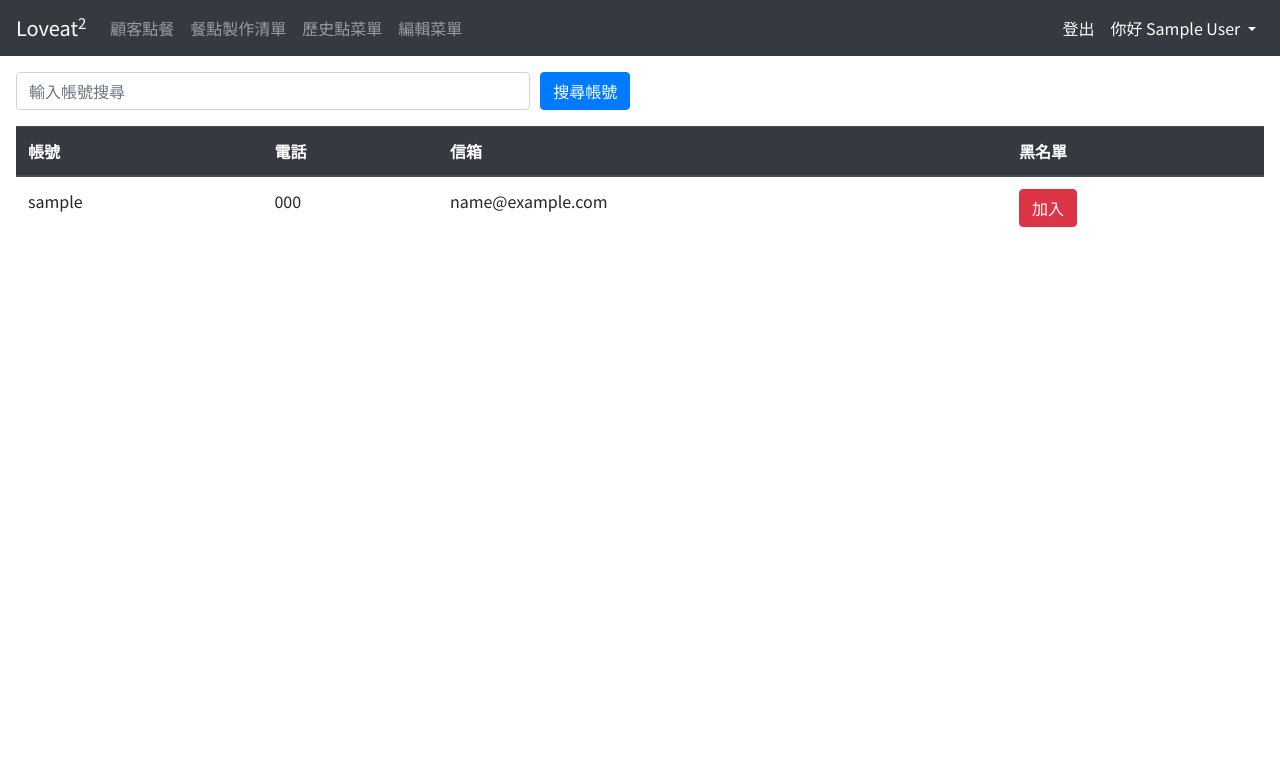
After one commit to lucy4116411/loveat2, a Flask app: page /user/manage in a window 1280 px wide. The commit adds this page. Shown: the top 783 px of the page. Run offline with Flask 2, Linux system fonts and the light colour scheme; the visitor is signed in with stand-in values (Sample User, id 1); a database or web service that is not in the repository returns one stand-in record (values such as "Sample title"); some libraries are stand-ins or nearby versions.

Commit message:
feat(manage-user): finish managing user page
url:
  - /user/manage

```diff
--- a/models/user.py
+++ b/models/user.py
@@ -6,6 +6,10 @@ from bson.objectid import ObjectId
 from models import db
 
 from werkzeug.security import check_password_hash, generate_password_hash
+
+
+def get_all_user():
+    return db.USER_COLLECTION.find({})
 
 
 def get_state(id):
--- /dev/null
+++ b/static/css/user.css
@@ -0,0 +1,26 @@
+.full-container {
+    height: 100%;
+    width: 100%;
+    overflow: auto;
+}
+
+th {
+    position: sticky;
+    top: 0;
+}
+
+.tr1 {
+    background: white;
+}
+
+.tr2 {
+    background: rgba(100, 196, 237, 0.3);
+}
+
+.frozen {
+    background: rgba(0,0,0,.05);
+}
+
+.hidden {
+    display: none;
+}
--- /dev/null
+++ b/static/js/user.js
@@ -0,0 +1,59 @@
+/* global FetchData */
+const API = {
+  updateState: '/api/user/update/state',
+};
+let TR = [];
+
+function toggle(ctx) {
+  const el = ctx;
+  const tr = ctx.parentNode.parentNode;
+  if (el.value === 'frozen') {
+    el.value = 'activate';
+    el.classList.remove('btn-danger');
+    el.classList.add('btn-primary');
+    el.innerText = '移除';
+    tr.classList.add('frozen');
+  } else {
+    el.value = 'frozen';
+    el.classList.add('btn-danger');
+    el.classList.remove('btn-primary');
+    el.innerText = '加入';
+    tr.classList.remove('frozen');
+  }
+}
+
+async function updateState(e) {
+  const result = await FetchData.post(API.updateState, {
+    id: e.target.id,
+    state: e.target.value,
+  });
+  if (result.status === 200) {
+    toggle(e.target);
+  }
+}
+
+function search() {
+  const tar = document.getElementById('search-name').value;
+  TR.forEach((cur) => {
+    const account = cur.querySelector('td');
+    if (account.innerText.includes(tar)) {
+      cur.classList.remove('hidden');
+    } else {
+      cur.classList.add('hidden');
+    }
+  });
+  return false;
+}
+
+function init() {
+  // add event listener
+  [...document.getElementsByClassName('update-state')].forEach((cur) => {
+    cur.addEventListener('click', updateState);
+  });
+  document.getElementById('search-form').addEventListener('submit', search);
+  // get all tr
+  const trs = document.querySelectorAll('#user-table > tbody > tr');
+  TR = [...trs];
+}
+
+window.addEventListener('load', init);
--- a/templates/component/navbar.html
+++ b/templates/component/navbar.html
@@ -55,6 +55,7 @@
                     <a class="dropdown-item" href="{{ url_for('order_web.pending') }}">管理頁面</a>
                     <a class="dropdown-item" href="{{ url_for('setting_web.business_time') }}">設定點餐時間</a>
                     <a class="dropdown-item" href="{{ url_for('setting_web.news') }}">推播資訊</a>
+                    <a class="dropdown-item" href="{{ url_for('user_web.manage') }}">帳號管理</a>
                 {% endif %}
             </div>
         </li>
--- a/templates/order.html
+++ b/templates/order.html
@@ -63,5 +63,5 @@
               </div>
             </div>
           </div>
-
+</div>
 {% endblock %}
--- /dev/null
+++ b/templates/user.html
@@ -0,0 +1,57 @@
+{% extends "layout.html" %}
+{% set url = "boss" %}
+
+{% set defaultPush = False %}
+{% block header %}
+<link rel="stylesheet" href="{{ url_for('static', filename='css/user.css') }}">
+<script src="{{ url_for('static', filename='js/user.js') }}"></script>
+{% endblock %}
+
+{% block content %}
+<div class="full-container">
+    <form action="#" id="search-form">
+        <div class="form-row">
+            <div class="form-group col-sm-5">
+                <input type="text" id="search-name" class="form-control" placeholder="輸入帳號搜尋">
+            </div>
+            <div class="form-group col-sm-5">
+                <button class="btn btn-primary">搜尋帳號</button>
+            </div>
+        </div>
+    </form>
+    <table class="table" id="user-table">
+        <thead class="thead-dark">
+            <tr>
+                <th>帳號</th>
+                <th>電話</th>
+                <th>信箱</th>
+                <th>黑名單</th>
+            </tr>
+        </thead>
+
+        <tbody>
+            {% for user in users %}
+            <tr class="{{ 'frozen' if user['state'] == 'frozen' else '' }}">
+                <td>
+                    {{ user['userName'] }}
+                </td>
+                <td>
+                    {{ user['phone'] }}
+                </td>
+                <td>
+                    {{ user['email'] }}
+                </td>
+                <td>
+                    {% if user['state'] == 'frozen' %}
+                    <button class="btn btn-primary update-state" value='activate' id="{{ user['_id'] }}">移除</button>
+                    {% else %}
+                    <button class="btn btn-danger update-state" value='frozen' id="{{ user['_id'] }}">加入</button>
+                    {% endif %}
+                </td>
+            </tr>
+            {%endfor%}
+        </tbody>
+
+    </table>
+</div>
+{% endblock %}
--- a/views/user_web.py
+++ b/views/user_web.py
@@ -7,6 +7,8 @@ from flask import Blueprint, redirect, render_template, url_for
 from flask_login import current_user, logout_user
 
 from itsdangerous import SignatureExpired, TimedJSONWebSignatureSerializer
+
+from lib.auth import admin_required
 
 from models import user as User
 
@@ -67,3 +69,16 @@ def profile(id):
         user=user_data,
         id=current_user.id,
     )
+
+
+@user_web.route("/manage", methods=["GET"])
+@admin_required
+def manage():
+    users = User.get_all_user()
+    return render_template(
+        "user.html",
+        auth=current_user.role,
+        name=current_user.name,
+        id=current_user.id,
+        users=users,
+    )
```
